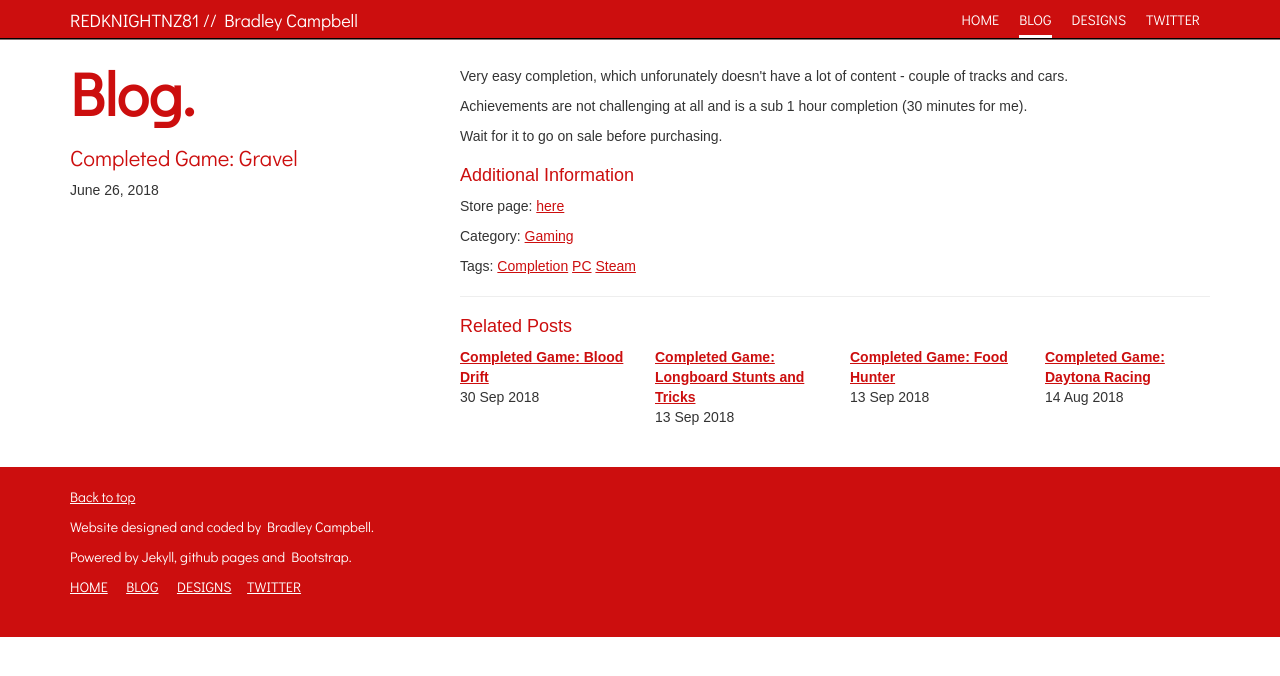
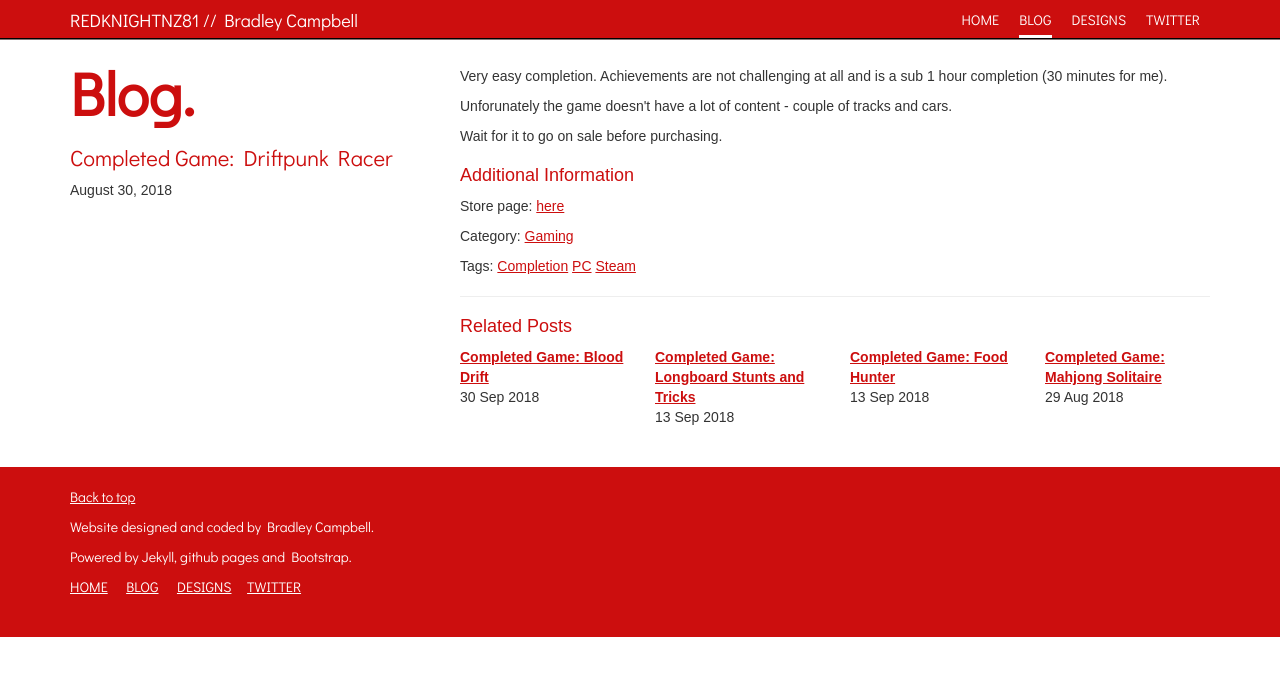
Before and after one commit to redknightnz81/redknightnz81.github.io, a Jekyll site: the page built from _posts/2018-08-30-completed-game-driftpunk-racer.md, in a window 1280 px wide. Shown: the top 676 px of the page. Built offline with Jekyll 4.4.1, drawn with Linux system fonts in a browser that asks for light colours; nearby versions of some CDN libraries.

Commit message:
2018-10-02-v2
Fixed errors on posts

```diff
--- a/_posts/2018-08-29-completed-game-mahjong-solitaire.md
+++ b/_posts/2018-08-29-completed-game-mahjong-solitaire.md
@@ -1,8 +1,8 @@
 ---
 layout: post
-title: "Completed Game: Gravel"
-date: 2018-06-26
-associated_game: https://store.steampowered.com/app/558260/Gravel/
+title: "Completed Game: Mahjong Solitaire"
+date: 2018-08-29
+associated_game: https://store.steampowered.com/app/805400/Mahjong_Solitaire/
 category: Gaming
 tags: [Completion, PC, Steam]
 ---
--- a/_posts/2018-08-30-completed-game-driftpunk-racer.md
+++ b/_posts/2018-08-30-completed-game-driftpunk-racer.md
@@ -1,12 +1,12 @@
 ---
 layout: post
-title: "Completed Game: Gravel"
-date: 2018-06-26
-associated_game: https://store.steampowered.com/app/558260/Gravel/
+title: "Completed Game: Driftpunk Racer"
+date: 2018-08-30
+associated_game: https://store.steampowered.com/app/897400/Driftpunk_Racer/
 category: Gaming
 tags: [Completion, PC, Steam]
 ---
 
-<p>Very easy completion, which unforunately doesn't have a lot of content - couple of tracks and cars.</p>
-<p>Achievements are not challenging at all and is a sub 1 hour completion (30 minutes for me).</p>
+<p>Very easy completion.  Achievements are not challenging at all and is a sub 1 hour completion (30 minutes for me).</p>
+<p>Unforunately the game doesn't have a lot of content - couple of tracks and cars.</p>
 <p>Wait for it to go on sale before purchasing.</p>
```
